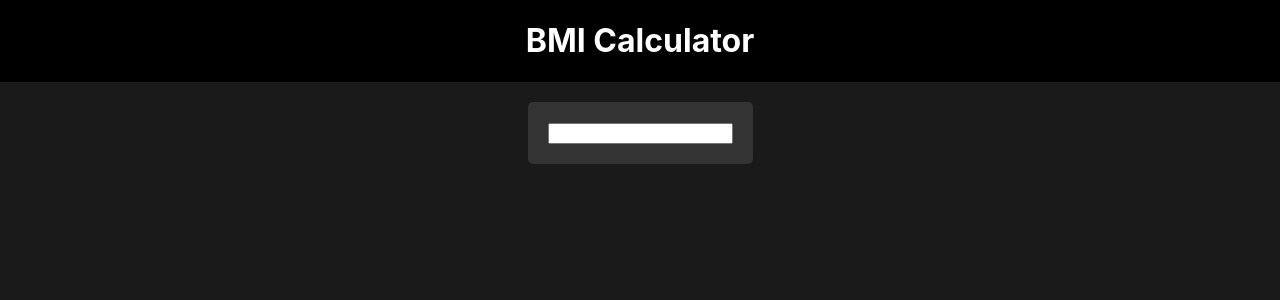
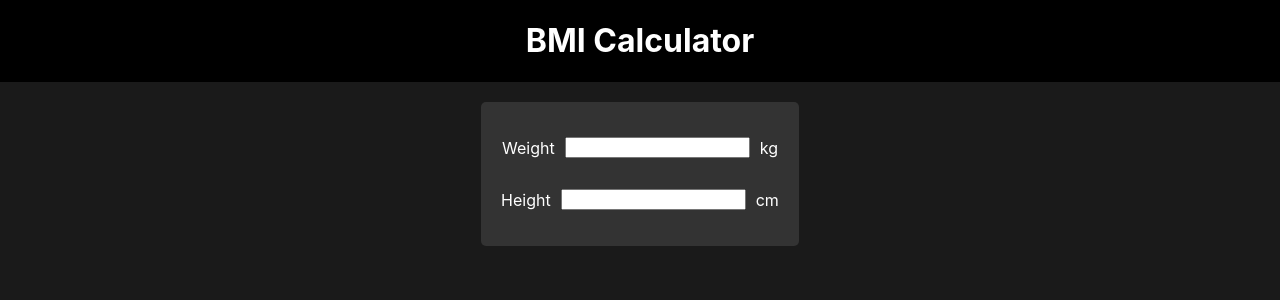
Before and after one commit to Fatih20/Better-BMI-Calculator, a React (Create React App) app: page / in a window 1280 px wide. Shown: the top 300 px of the page. Built offline with nearby package versions, Linux system fonts and the light colour scheme.

Commit message:
Insert units and label of what data it is. As well insert height and weight form.

```diff
--- a/src/components/form.js
+++ b/src/components/form.js
@@ -2,6 +2,7 @@ import React, {useState} from "react";
 import styled from "styled-components";
 
 const Main = styled.div`
+    align-items: start;
     background-color: #333333;
     border-radius: 5px;
     padding: 20px;
@@ -9,11 +10,24 @@ const Main = styled.div`
 `;
 
 const StyledInput = styled.input`
+    height: 100%;
+`;
+
+const FormBits = styled.div`
+    align-items: center;
+    display: flex;
+    gap: 10px;
+    justify-content: center;
+
+    & > p {
+        color: white;
+    }
 `;
 
 export default function Form () {
     const[height, setHeight] = useState("");
     const[weight, setWeight] = useState("");
+    const[isMetric, setIsMetric] = useState(true)
 
     const listOfNumber = Array.from({length: 10}, (_,i) => i.toString());
     const setOfValidCharacter = new Set(listOfNumber.concat(["."]))
@@ -43,10 +57,32 @@ export default function Form () {
         }
     }
 
+    const unit = {
+        "true" : {
+            "weight" : "kg",
+            "height" : "cm",
+        },
+        "false" :{
+            "weight" : "lbs",
+            "height" : "in",
+        }
+    }
+
 
     return (
         <Main>
-            <StyledInput value={weight} onChange={(e) => handleChange(e, weight, setWeight)}/>
+            <FormBits>
+                <p>Weight</p>
+                <StyledInput value={weight} onChange={(e) => handleChange(e, weight, setWeight)}/>
+                <p>{unit[(isMetric.toString())]["weight"]}</p>
+            </FormBits>
+            <FormBits>
+                <p>Height</p>
+                <StyledInput value={height} onChange={(e) => handleChange(e, height, setHeight)}/>
+                <p>{unit[(isMetric.toString())]["height"]}</p>
+            </FormBits>
+
+
         </Main>
     )
 }
```
